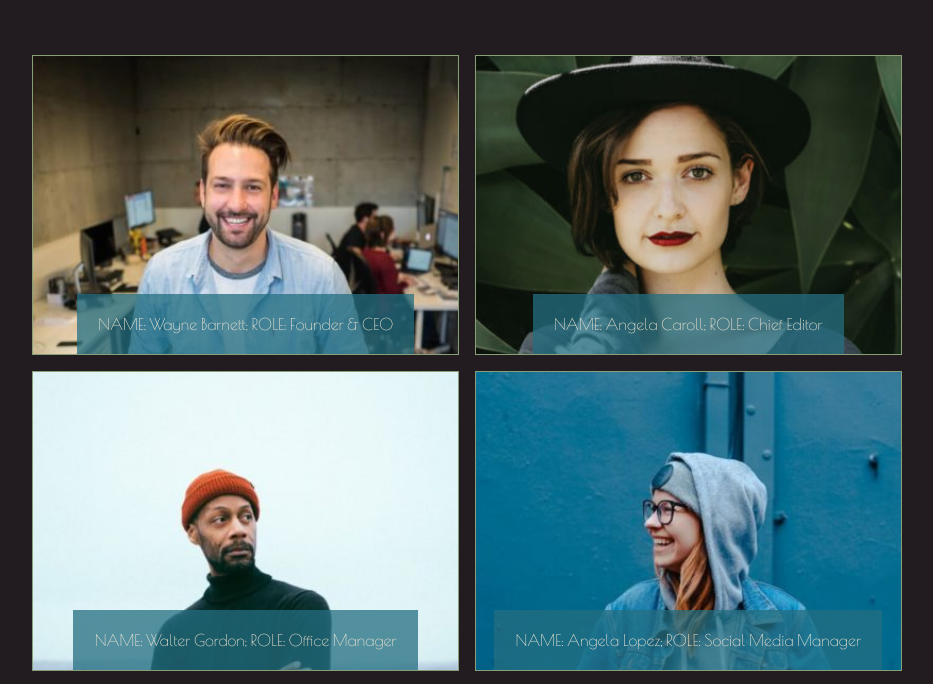
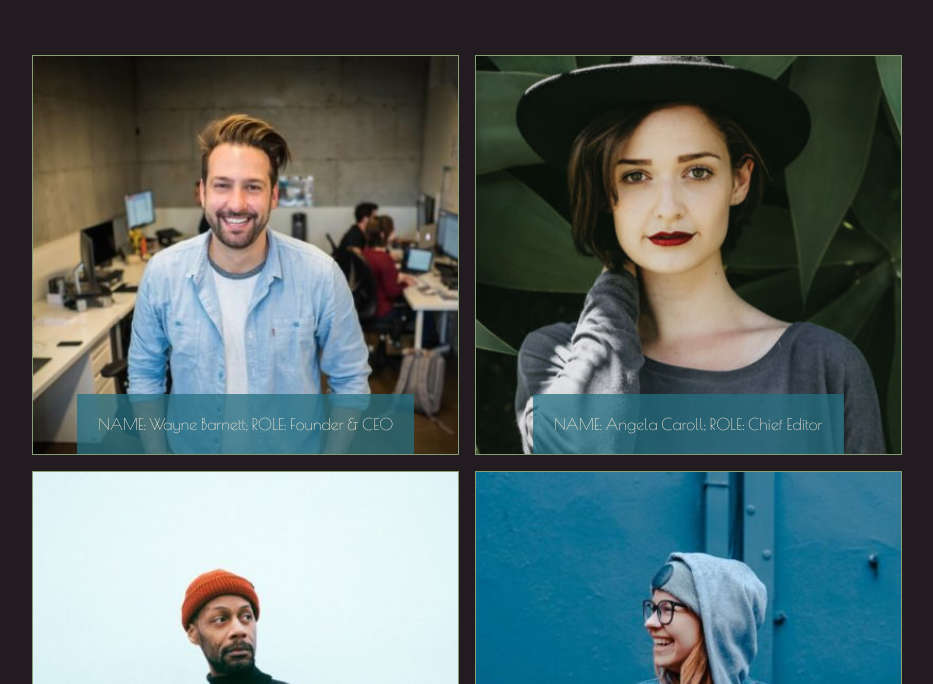
Before and after one commit to soniabergamini/js-our-team, a plain HTML site: page index.html in a window 1280 px wide. Shown: the part 57-741 px from the top of the page, without its empty margins (173-1106 px from the left). Drawn offline with nearby package versions, Linux system fonts and the light colour scheme; a web font is replaced by a local one.

Commit message:
perf(css): improve card style

```diff
--- a/assets/css/style.css
+++ b/assets/css/style.css
@@ -59,14 +59,10 @@ h1 {
 }
 
 /* MAIN STYLE */
-main {
-    height: calc(100% - 5rem);
-}
-
 .card {
     border: 1px solid var(--green);
     width: calc(100% / 3);
-    height: 300px;
+    height: 400px;
     background-size: cover;
     display: flex;
     justify-content: center;
--- a/assets/js/main.js
+++ b/assets/js/main.js
@@ -29,7 +29,7 @@ for (const key in team) {
     console.log("👉 " + workerInfo + `IMAGE: ${team[key].img}.`);
     card = createElement("div", "card", "");
     card.style.backgroundImage = `url(./assets/img/${team[key].img})`;
-    cardText = createElement("span", "cardText", `${ workerInfo }`);
+    cardText = createElement("span", "cardText", `${workerInfo}`);
     card.append(cardText);
     main.append(card);
 }
```
